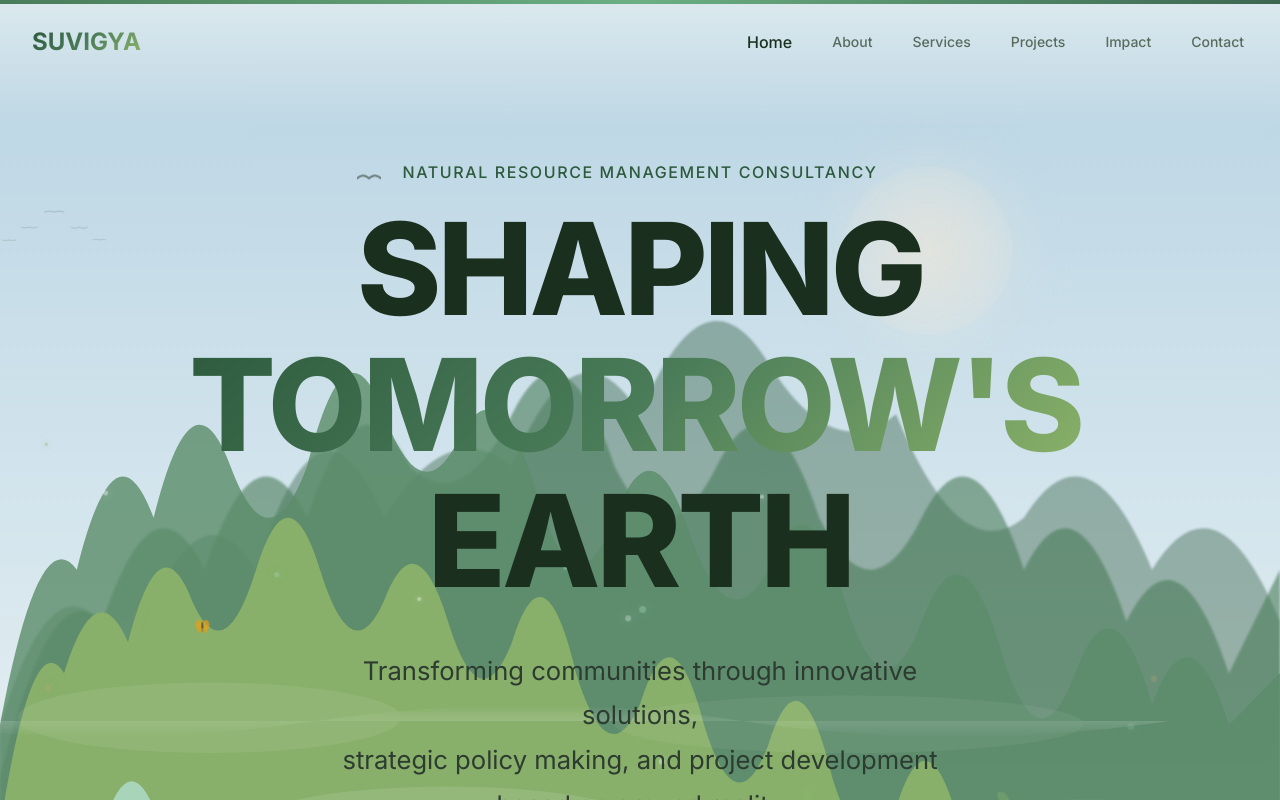
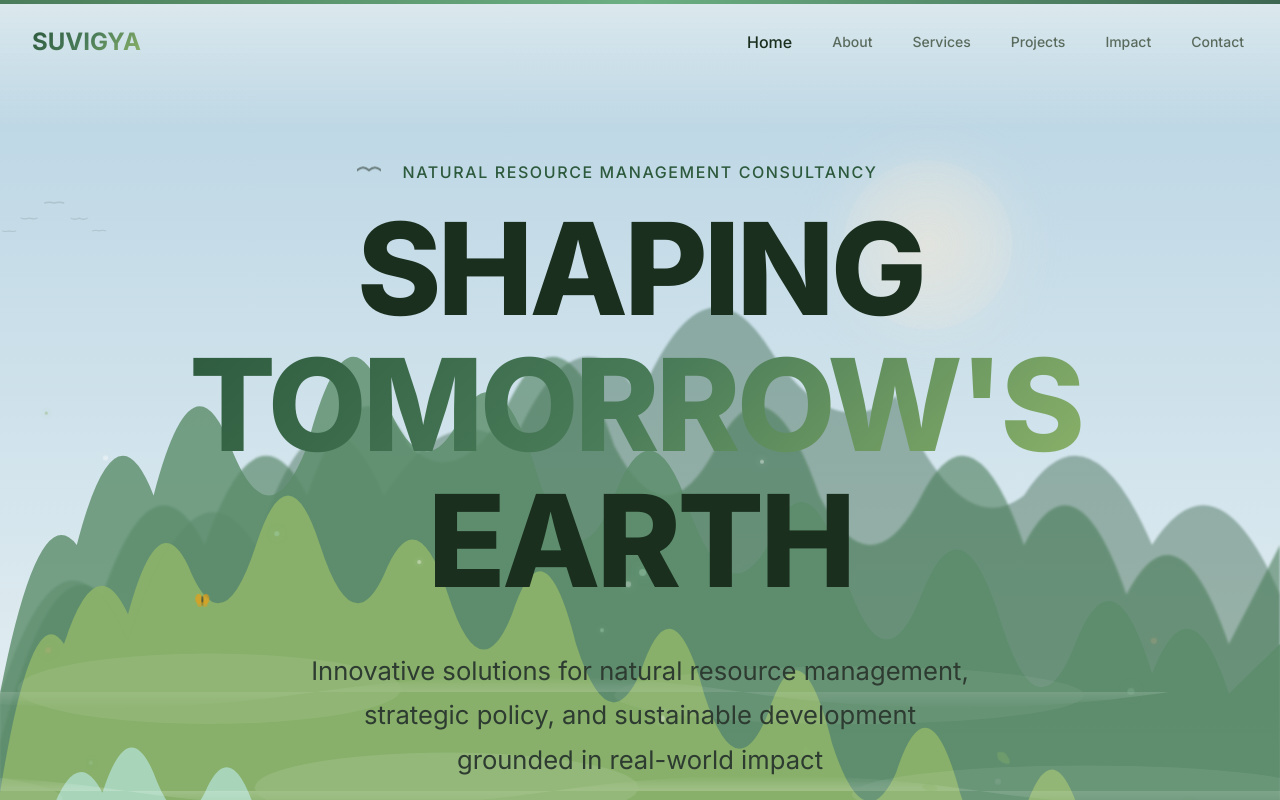
Before and after one commit to SuvigyaConsulting/suvigya-website, a Next.js app: page / in a window 1280 px wide. Shown: the top 800 px of the page. Built offline with nearby package versions, Linux system fonts and the light colour scheme.

Commit message:
style(hero): rewrite tagline to fit 3 lines

```diff
--- a/components/sections/HeroSection.tsx
+++ b/components/sections/HeroSection.tsx
@@ -119,9 +119,9 @@ export default function HeroSection() {
             animate={{ opacity: 1, y: 0 }}
             transition={{ delay: reducedMotion ? 0 : 1, duration: reducedMotion ? 0 : 0.8 }}
           >
-            Transforming communities through innovative solutions,<br />
-            strategic policy making, and project development<br />
-            based on ground reality
+            Innovative solutions for natural resource management,<br />
+            strategic policy, and sustainable development<br />
+            grounded in real-world impact
           </motion.p>
 
         </motion.div>
```
